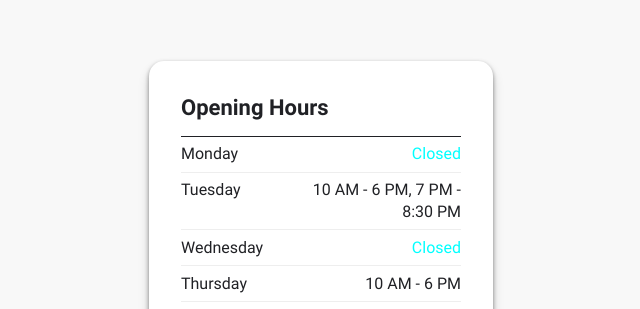
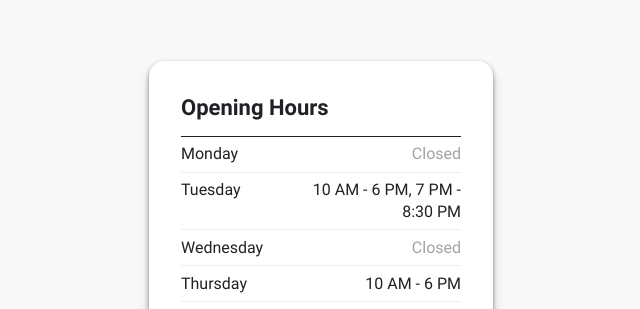
Before and after one commit to martyjg/opening-hours, a React (Vite) app: page / in a window 1280 px wide. Shown: the part 149-458 px from the top of the page, without its empty margins (319-959 px from the left). Built offline with nearby package versions, Linux system fonts and the light colour scheme.

Commit message:
Fix greys

```diff
--- a/src/components/OpeningHours/OpeningHours.styled.ts
+++ b/src/components/OpeningHours/OpeningHours.styled.ts
@@ -24,7 +24,7 @@ const Heading = styled.h1`
 const ListItem = styled.li`
   display: flex;
   justify-content: space-between;
-  border-bottom: 1px solid var(--typography-inactive);
+  border-bottom: 1px solid var(--divider-default);
   text-transform: capitalize;
   padding: 0.4rem 0;
   &:first-child {
@@ -39,7 +39,7 @@ interface TextProps {
 const Text = styled.p<TextProps>`
   text-align: right;
   max-width: 65%;
-  color: ${props => props.inactive ? 'cyan' : ''}
+  color: ${props => props.inactive ? 'var(--typography-inactive)' : ''}
 `
 
 export {
--- a/src/styles/variables.ts
+++ b/src/styles/variables.ts
@@ -27,8 +27,8 @@ export const LINE_HEIGHTS = {
 const variables = css`
   :root {
     --typography-default: rgb(32, 33, 37);
-    --typography-secondary: rgb(161, 162, 164);
-    --typography-inactive: rgb(238, 238, 238);
+    --typography-inactive: rgb(161, 162, 164);
+    --divider-default: rgb(238, 238, 238);
     --background-default: rgb(248, 248, 248);
     --background-highlight: rgb(255, 255, 255);
     --accent-highlight: rgb(87, 204, 20);
```
